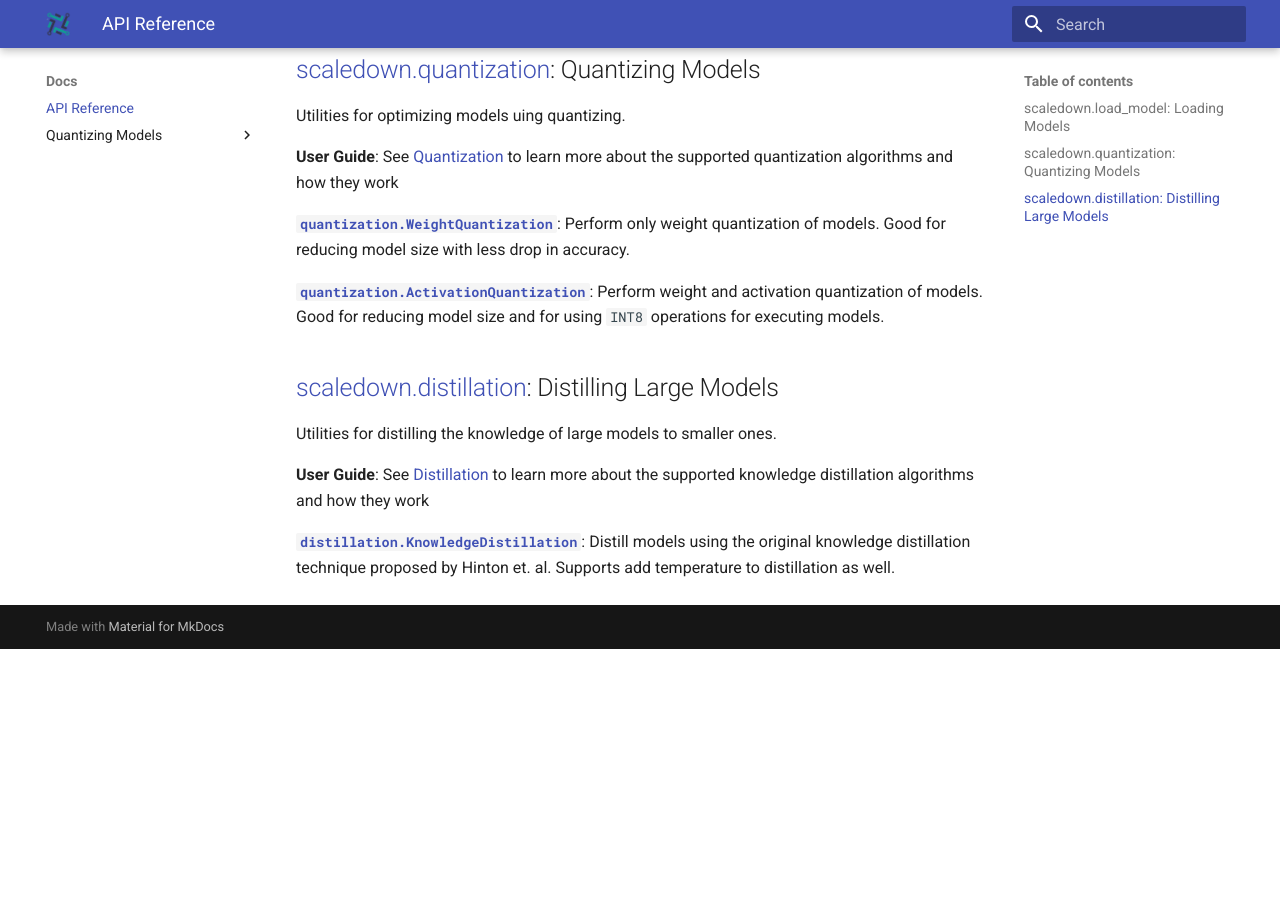
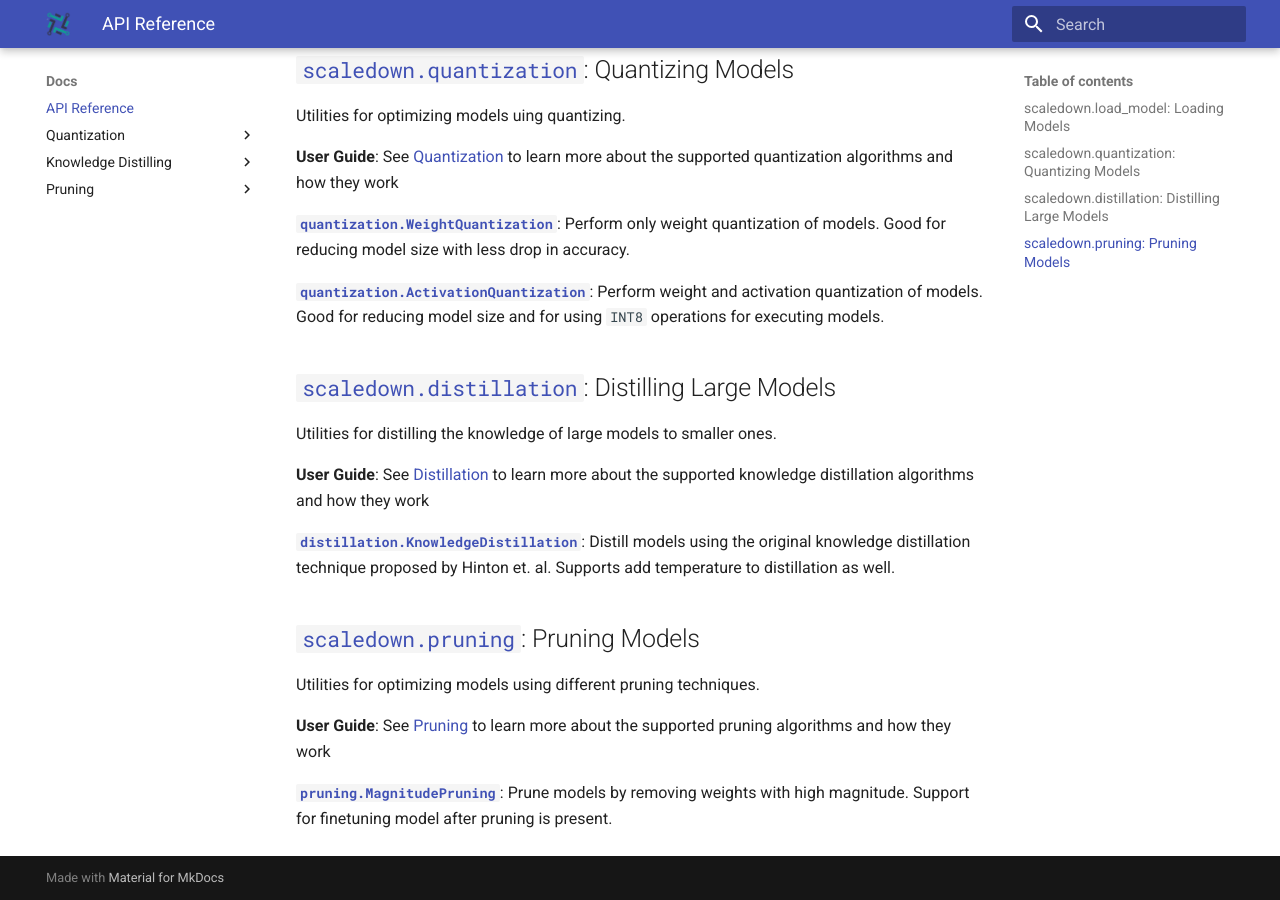
Before and after one commit to scaledown-team/scaledown-team.github.io, an MkDocs documentation site: the page built from docs/api/index.md, in a window 1280 px wide and 900 px high, scrolled down 595 px. Built offline with MkDocs 1.6.1 and Material for MkDocs 9.7.7, drawn with Linux system fonts in a browser that asks for light colours; before the commit the page ends 1244 px from its top, so only the background shows below that.

```diff
--- a/docs/api/index.md
+++ b/docs/api/index.md
@@ -1,6 +1,6 @@
 # API Reference
 
-This is the reference for all the classes and functions available in ScaleDown. We also have a [User Guide](../guide/index.md) that contains technical information and implementation details about the algorithms available as a part of this framework. If you want to learn more about TinyML and how it works, check out our [free books and videos](https://github.com/scaledown-team/study-group).
+This is the reference for all the classes and functions available in ScaleDown. We also have a [User Guide](../guide/index.md) that contains technical information and implementation details about the algorithms available as a part of this framework. If you want to learn more about TinyML and how it works, check out our [free books and videos](../learn.md).
 
 ## [`scaledown.load_model`](load_model.md): Loading Models
 Utilities for loading supported models to scaledown. This is usually the first step that you need to do when working with scaledown. Once the models are loaded, you can then optimize them, benchmark their performance and then deploy them to different devices.
@@ -9,7 +9,7 @@
 
 **[scaledown.load_model(model, model_type)](docs/api/load_model.md)**:  Wrapper function for loading supported models
 
-## [scaledown.quantization](quantization.md): Quantizing Models
+## [`scaledown.quantization`](quantization.md): Quantizing Models
 Utilities for optimizing models uing quantizing.
 
 **User Guide**: See [Quantization](../guide/quantization.md) to learn more about the supported quantization algorithms and how they work
@@ -20,9 +20,17 @@
 Perform weight and activation quantization of models. Good for reducing model size and for using `INT8` operations for executing models.
 
 
-## [scaledown.distillation](distillation.md): Distilling Large Models
+## [`scaledown.distillation`](distillation.md): Distilling Large Models
 Utilities for distilling the knowledge of large models to smaller ones.
 
 **User Guide**: See [Distillation](../guide/distillation.md) to learn more about the supported knowledge distillation algorithms and how they work
 
-**[`distillation.KnowledgeDistillation`](weight_quantization.md)**: Distill models using the original knowledge distillation technique proposed by Hinton et. al. Supports add temperature to distillation as well.
+**[`distillation.KnowledgeDistillation`](knowledge_distillation.md)**: Distill models using the original knowledge distillation technique proposed by Hinton et. al. Supports add temperature to distillation as well.
+
+
+## [`scaledown.pruning`](../guide/pruning.md): Pruning Models
+Utilities for optimizing models using different pruning techniques.
+
+**User Guide**: See [Pruning](../guide/pruning.md) to learn more about the supported pruning algorithms and how they work
+
+**[`pruning.MagnitudePruning`](magnitude_pruning.md)**: Prune models by removing weights with high magnitude. Support for finetuning model after pruning is present.
--- a/mkdocs.yml
+++ b/mkdocs.yml
@@ -17,8 +17,12 @@
     - guide/pruning.md
   - 'Docs':
     - api/index.md
-    - 'Quantizing Models':
+    - 'Quantization':
       - api/weight_quantization.md
+    - 'Knowledge Distilling':
+      - api/knowledge_distillation.md
+    - 'Pruning':
+      - api/magnitude_pruning.md
   - 'Blog': https://scaledown-team.github.io/blog
   - 'Learn TinyML': learn.md
 
```
Also changed, not shown: docs/api/knowledge_distillation.md (added, +24 -0 lines), docs/guide/quantization.md (+4 -0 lines), docs/api/magnitude_pruning.md (added), docs/assets/high-res-side-text-logo.png (added), docs/assets/high-res-text-logo.png (added).
